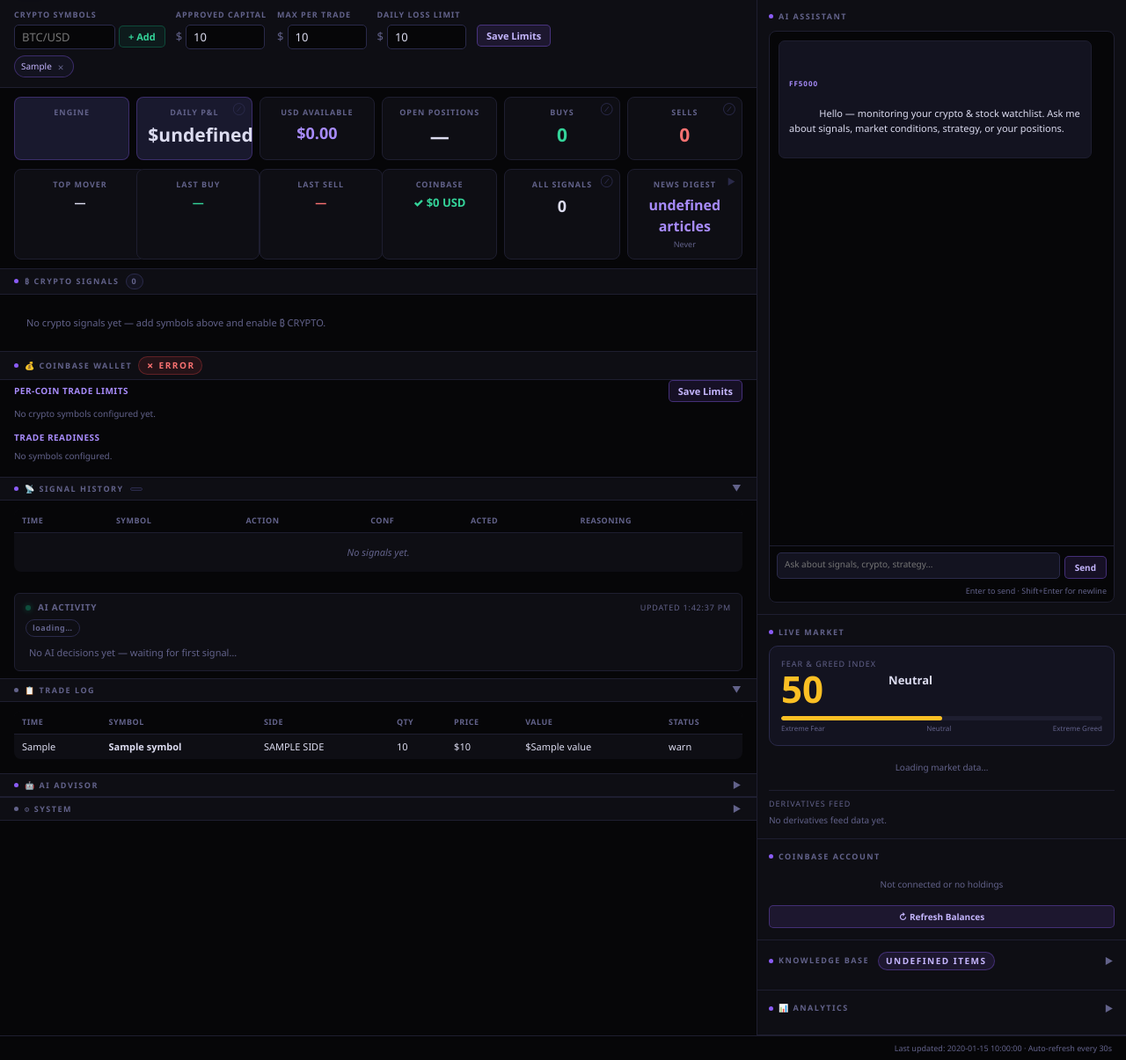
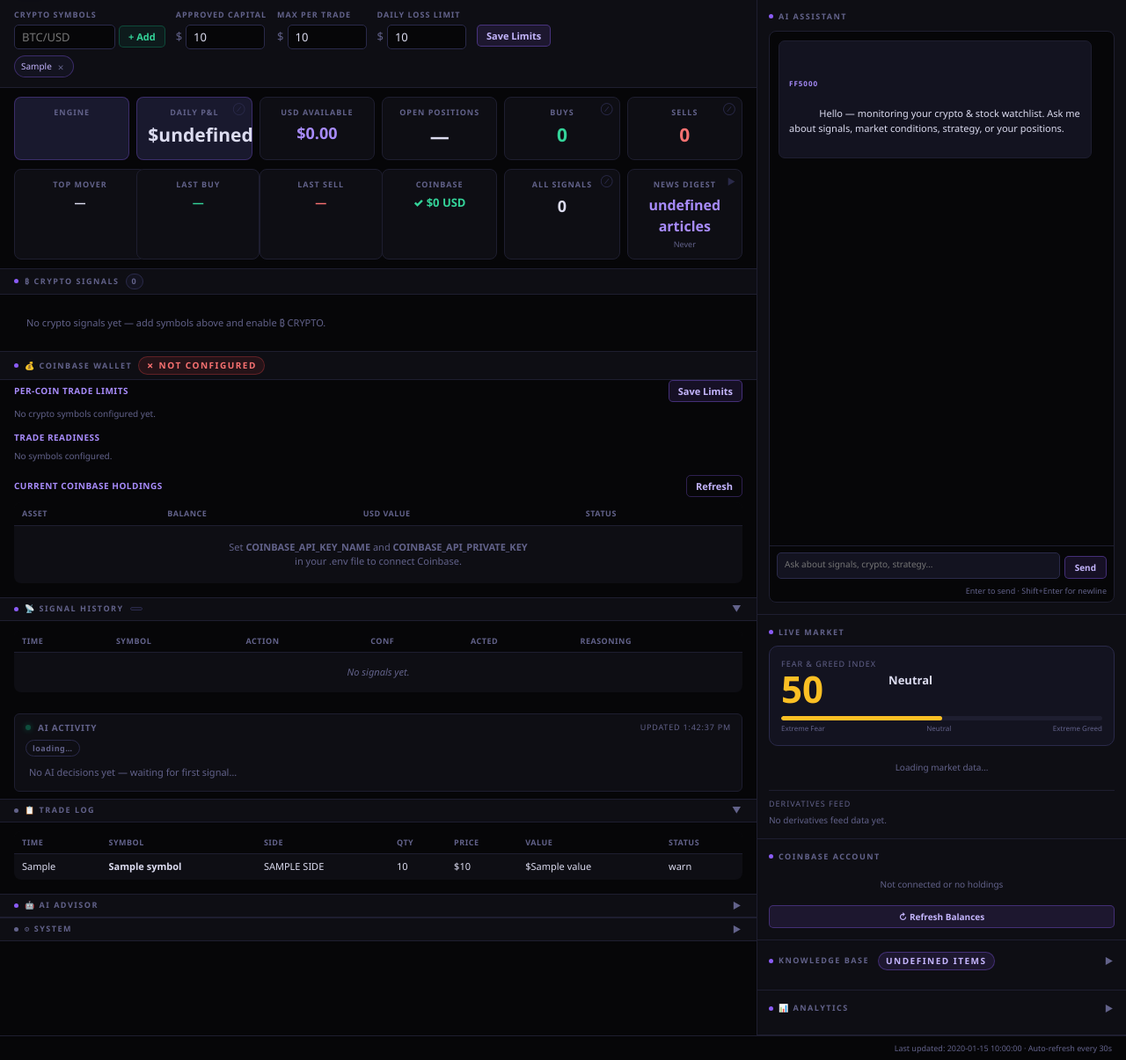
Before and after one commit to apoll024/futuresfinder5000, a Flask app: template api/templates/index.html in a window 1280 px wide. Shown: the part 61-1266 px from the top of the page at 88% size. Run offline with Flask 3, Linux system fonts and the light colour scheme; the template is opened without the code that fills it: most values are stand-ins (such as "Sample title", 1, 10 or a date in 2020).

Commit message:
Fix Coinbase holdings panel rendering
Co-authored-by: Copilot <223556219+Copilot@users.noreply.github.com>

```diff
--- a/api/templates/index.html
+++ b/api/templates/index.html
@@ -198,6 +198,7 @@
     .btn:hover { filter: brightness(1.2); }
     .btn-add    { background: rgba(16,185,129,.08);  color: var(--green2);  border-color: rgba(16,185,129,.3); }
     .btn-save   { background: var(--pur-dim);        color: var(--purple3); border-color: rgba(139,92,246,.4); }
+    .btn-ghost  { background: transparent;           color: var(--purple3); border-color: rgba(139,92,246,.3); }
     .btn-danger { background: rgba(239,68,68,.08);   color: var(--red2);    border: 1px solid rgba(239,68,68,.3); }
     .btn-ai     { background: var(--pur-dim);        color: var(--purple3); border: 1px solid rgba(139,92,246,.4); }
     .btn-remove { background: transparent; color: var(--muted); border: none; cursor: pointer; padding: 2px 4px; font-size: 11px; }
@@ -860,6 +861,21 @@
       <div>
         <div style="font-size:10px;font-weight:800;color:var(--purple2);margin-bottom:6px;letter-spacing:.5px;">TRADE READINESS</div>
         <div id="readiness-grid" style="display:flex;flex-wrap:wrap;gap:6px;"></div>
+      </div>
+
+      <div style="margin-top:14px;">
+        <div style="display:flex;justify-content:space-between;align-items:center;margin-bottom:6px;">
+          <div style="font-size:10px;font-weight:800;color:var(--purple2);letter-spacing:.5px;">CURRENT COINBASE HOLDINGS</div>
+          <button class="btn btn-ghost" onclick="loadCoinbaseData(true)">Refresh</button>
+        </div>
+        <table>
+          <thead>
+            <tr><th>Asset</th><th>Balance</th><th>USD Value</th><th>Status</th></tr>
+          </thead>
+          <tbody id="cb-holdings-body">
+            <tr><td colspan="4" class="no-data">Loading Coinbase holdings…</td></tr>
+          </tbody>
+        </table>
       </div>
     </div>
 
@@ -1564,24 +1580,21 @@ async function loadCbHoldings(force=false) {
     const tbody = document.getElementById('cb-holdings-body');
 
     if (!data.configured) {
-      badge.textContent = '✗ Not Configured';
-      badge.className = 'badge red';
-      tbody.innerHTML = `<tr><td colspan="4" style="text-align:center;padding:16px;color:var(--muted);font-size:11px;">
+      if (badge) { badge.textContent = '✗ Not Configured'; badge.className = 'badge red'; }
+      if (tbody) tbody.innerHTML = `<tr><td colspan="4" style="text-align:center;padding:16px;color:var(--muted);font-size:11px;">
         Set <strong>COINBASE_API_KEY_NAME</strong> and <strong>COINBASE_API_PRIVATE_KEY</strong><br>in your .env file to connect Coinbase.
       </td></tr>`;
       _cbHoldings = [];
       return;
     }
     if (data.error) {
-      badge.textContent = '⚠ API Error';
-      badge.className = 'badge yellow';
-      tbody.innerHTML = `<tr><td colspan="4" style="text-align:center;padding:12px;color:var(--red2);font-size:10px;">${escHtml(data.error)}</td></tr>`;
+      if (badge) { badge.textContent = '⚠ API Error'; badge.className = 'badge yellow'; }
+      if (tbody) tbody.innerHTML = `<tr><td colspan="4" style="text-align:center;padding:12px;color:var(--red2);font-size:10px;">${escHtml(data.error)}</td></tr>`;
       return;
     }
 
     _cbHoldings = data.balances || [];
-    badge.textContent = '● Connected';
-    badge.className = 'badge green';
+    if (badge) { badge.textContent = '● Connected'; badge.className = 'badge green'; }
 
     let totalUsd = 0;
     _cbHoldings.forEach(b => { if (b.usd_value) totalUsd += b.usd_value; });
@@ -1589,11 +1602,11 @@ async function loadCbHoldings(force=false) {
     if (totEl) totEl.textContent = 'Portfolio: ' + fmt$(totalUsd);
 
     if (!_cbHoldings.length) {
-      tbody.innerHTML = `<tr><td colspan="4" style="text-align:center;padding:12px;color:var(--muted);">No holdings yet — deposit funds via Coinbase app</td></tr>`;
+      if (tbody) tbody.innerHTML = `<tr><td colspan="4" style="text-align:center;padding:12px;color:var(--muted);">No holdings yet — deposit funds via Coinbase app</td></tr>`;
       return;
     }
 
-    tbody.innerHTML = _cbHoldings.map(b => {
+    if (tbody) tbody.innerHTML = _cbHoldings.map(b => {
       const usdVal = b.usd_value != null ? fmt$(b.usd_value) : '—';
       const isCash = b.currency === 'USD' || b.currency === 'USDC' || b.currency === 'USDT';
       const statusHtml = isCash
@@ -1608,8 +1621,10 @@ async function loadCbHoldings(force=false) {
     }).join('');
   } catch(e) {
     console.warn('CB holdings error', e);
-    document.getElementById('cb-status-badge').textContent = '✗ Error';
-    document.getElementById('cb-status-badge').className = 'badge red';
+    const badge = document.getElementById('cb-status-badge');
+    if (badge) { badge.textContent = '✗ Error'; badge.className = 'badge red'; }
+    const tbody = document.getElementById('cb-holdings-body');
+    if (tbody) tbody.innerHTML = `<tr><td colspan="4" style="text-align:center;padding:12px;color:var(--red2);font-size:10px;">${escHtml(e.message || String(e))}</td></tr>`;
   }
 }
 
```
